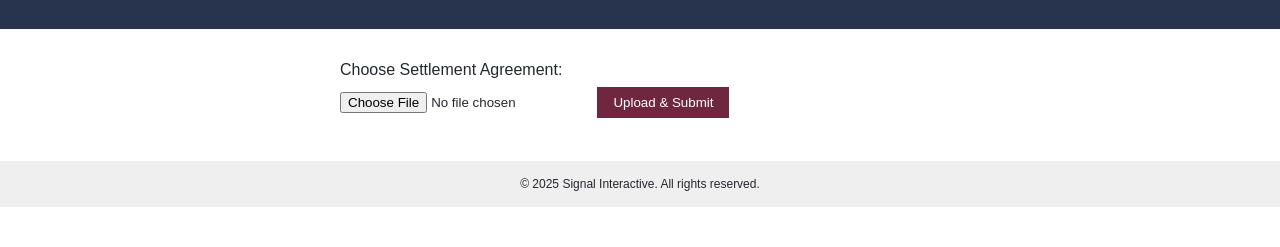
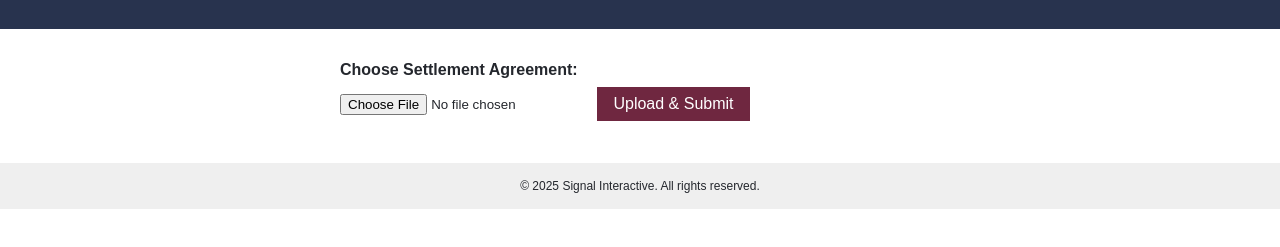
Before and after one commit to Wheaties71/settlement-notice-site, a plain HTML site: page index.html in a window 1280 px wide. Shown: the part 127-374 px from the top of the page. Drawn offline with Linux system fonts and the light colour scheme.

Commit message:
Update index.html

```diff
--- a/index.html
+++ b/index.html
@@ -2,7 +2,7 @@
 <html lang="en">
 <head>
   <meta charset="UTF-8">
-  <title>Plain Language Settlement Notice Tool</title>
+  <title>Signal Interactive Settlement Notice Tool</title>
   <style>
     body {
       font-family: 'Mr Eaves XL Modern', Arial, sans-serif;
@@ -32,6 +32,8 @@
     label {
       display: block;
       margin-bottom: 0.5rem;
+      font-size: 16px;
+      font-weight: bold;
     }
     input[type="file"] {
       margin-bottom: 1rem;
@@ -42,6 +44,7 @@
       padding: 0.5rem 1rem;
       border: none;
       cursor: pointer;
+      font-size: 16px;
     }
     footer {
       background-color: #EFEFEF;
```
